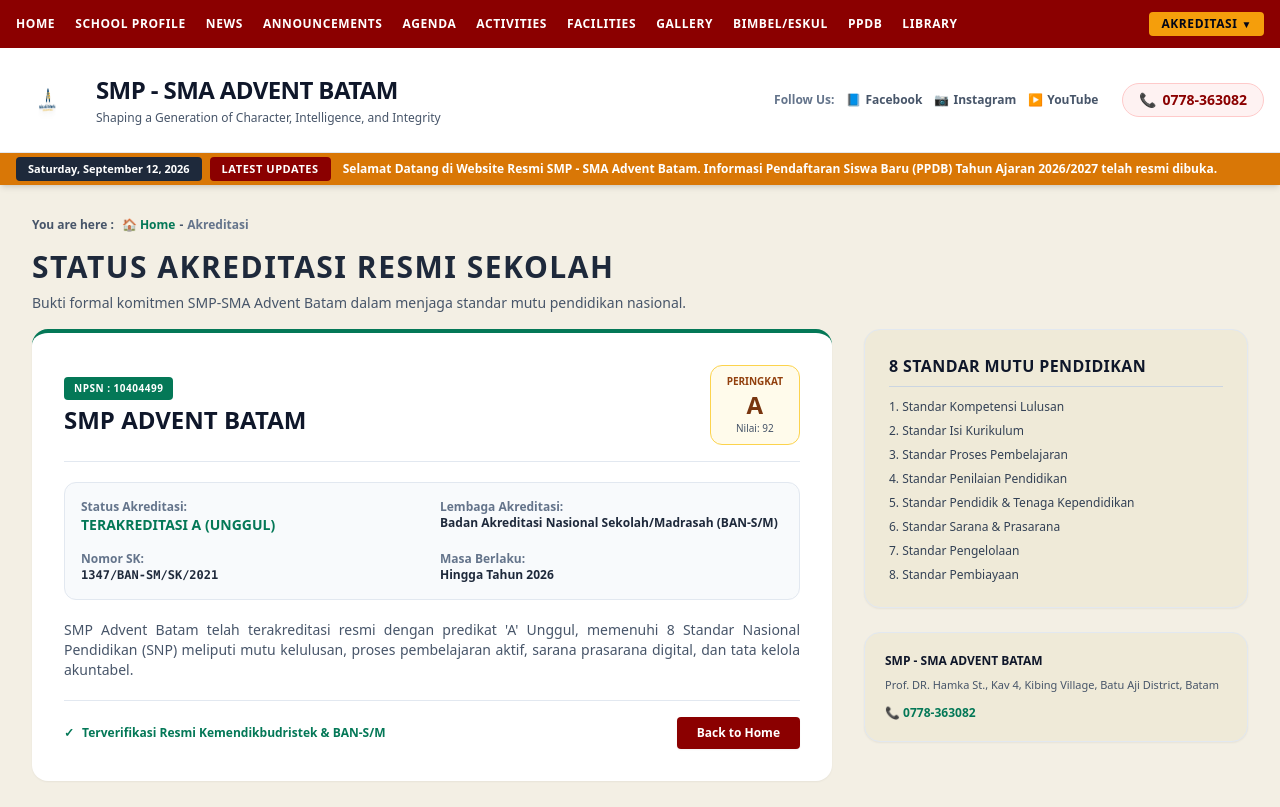
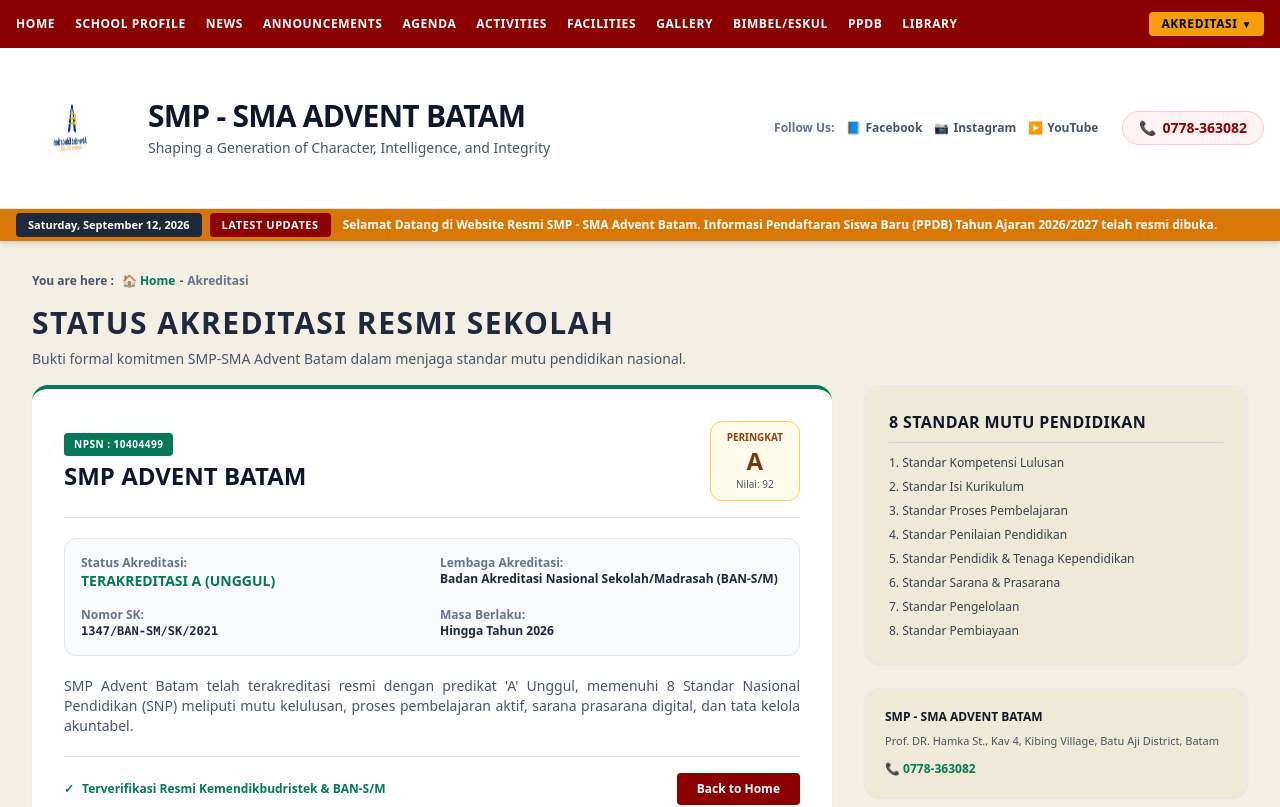
Before and after one commit to budhyp14-alt/smp-sma-adventbatam, a Next.js app: page /akreditasi in a window 1280 px wide. Shown: the top 807 px of the page. Built offline with nearby package versions, Linux system fonts and the light colour scheme.

Commit message:
Update Header.js

```diff
--- a/src/components/Header.js
+++ b/src/components/Header.js
@@ -33,11 +33,11 @@ export default function Header() {
   return (
     <header className="w-full font-sans shadow-md sticky top-0 z-50">
 
-      {/* STYLE KHUSUS ANIMASI PUTAR LOGO ADVENTIST EDUCATION */}
+      {/* STYLE ANIMASI PUTAR 3D LOGO ADVENTIST EDUCATION */}
       <style dangerouslySetInnerHTML={{ __html: `
         @keyframes spinY {
-          0% { transform: perspective(600px) rotateY(0deg); }
-          100% { transform: perspective(600px) rotateY(360deg); }
+          0% { transform: perspective(800px) rotateY(0deg); }
+          100% { transform: perspective(800px) rotateY(360deg); }
         }
         .logo-adventist-spin {
           animation: spinY 8s linear infinite;
@@ -168,21 +168,20 @@ export default function Header() {
         </div>
       )}
 
-      {/* 2. MAIN HEADER PUTIH DENGAN LOGO ADVENTIST EDUCATION BERPUTAR */}
+      {/* 2. MAIN HEADER PUTIH DENGAN LOGO BERPUTAR 2X LEBIH BESAR */}
       <div className="w-full bg-white border-b border-slate-200">
-        <div className="max-w-7xl mx-auto px-4 py-3 sm:py-4 flex flex-col md:flex-row items-center justify-between gap-4">
+        <div className="max-w-7xl mx-auto px-4 py-2 sm:py-3 flex flex-col md:flex-row items-center justify-between gap-4">
 
-          <div className="flex items-center gap-3 sm:gap-4 text-center md:text-left">
+          <div className="flex items-center gap-4 sm:gap-5 text-center md:text-left">
 
-            {/* LOGO ADVENTIST EDUCATION BERPUTAR (ROTATING 3D LOGO) */}
-            <Link href="/" className="shrink-0 flex items-center justify-center p-1">
-              <div className="logo-adventist-spin w-12 h-14 sm:w-14 sm:h-16 flex items-center justify-center cursor-pointer">
+            {/* LOGO ADVENTIST EDUCATION BERPUTAR: 2X LEBIH BESAR (w-24 h-28 / w-28 h-32) */}
+            <Link href="/" className="shrink-0 flex items-center justify-center py-1">
+              <div className="logo-adventist-spin w-24 h-28 sm:w-28 sm:h-32 flex items-center justify-center cursor-pointer">
                 <img
                   src="/logo.png"
                   alt="Logo Adventist Education"
                   className="w-full h-full object-contain drop-shadow-md"
                   onError={(e) => {
-                    // Fallback otomatis jika file /logo.png belum terupload di folder public
                     e.currentTarget.onerror = null;
                     e.currentTarget.src = "https://upload.wikimedia.org/wikipedia/commons/e/e0/Adventist_Education_Logo.png";
                   }}
@@ -192,11 +191,11 @@ export default function Header() {
 
             <div>
               <Link href="/">
-                <h1 className="text-xl sm:text-2xl font-black text-slate-900 tracking-tight leading-none hover:text-[#047857] transition-colors">
+                <h1 className="text-xl sm:text-2xl md:text-3xl font-black text-slate-900 tracking-tight leading-tight hover:text-[#047857] transition-colors">
                   SMP - SMA ADVENT BATAM
                 </h1>
               </Link>
-              <p className="text-[11px] sm:text-xs text-slate-600 font-medium mt-1">
+              <p className="text-xs sm:text-sm text-slate-600 font-medium mt-1">
                 Shaping a Generation of Character, Intelligence, and Integrity
               </p>
             </div>
```
